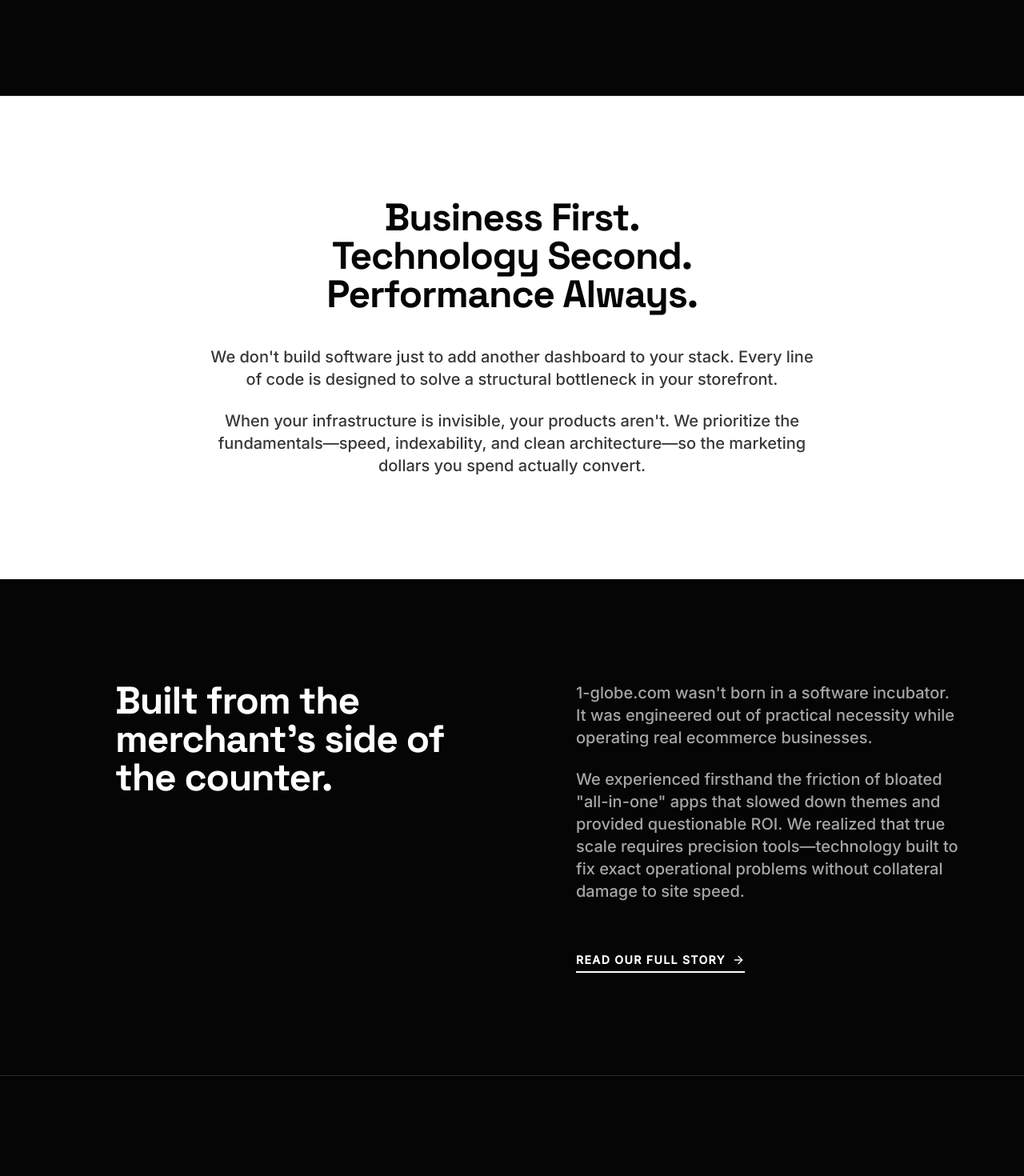
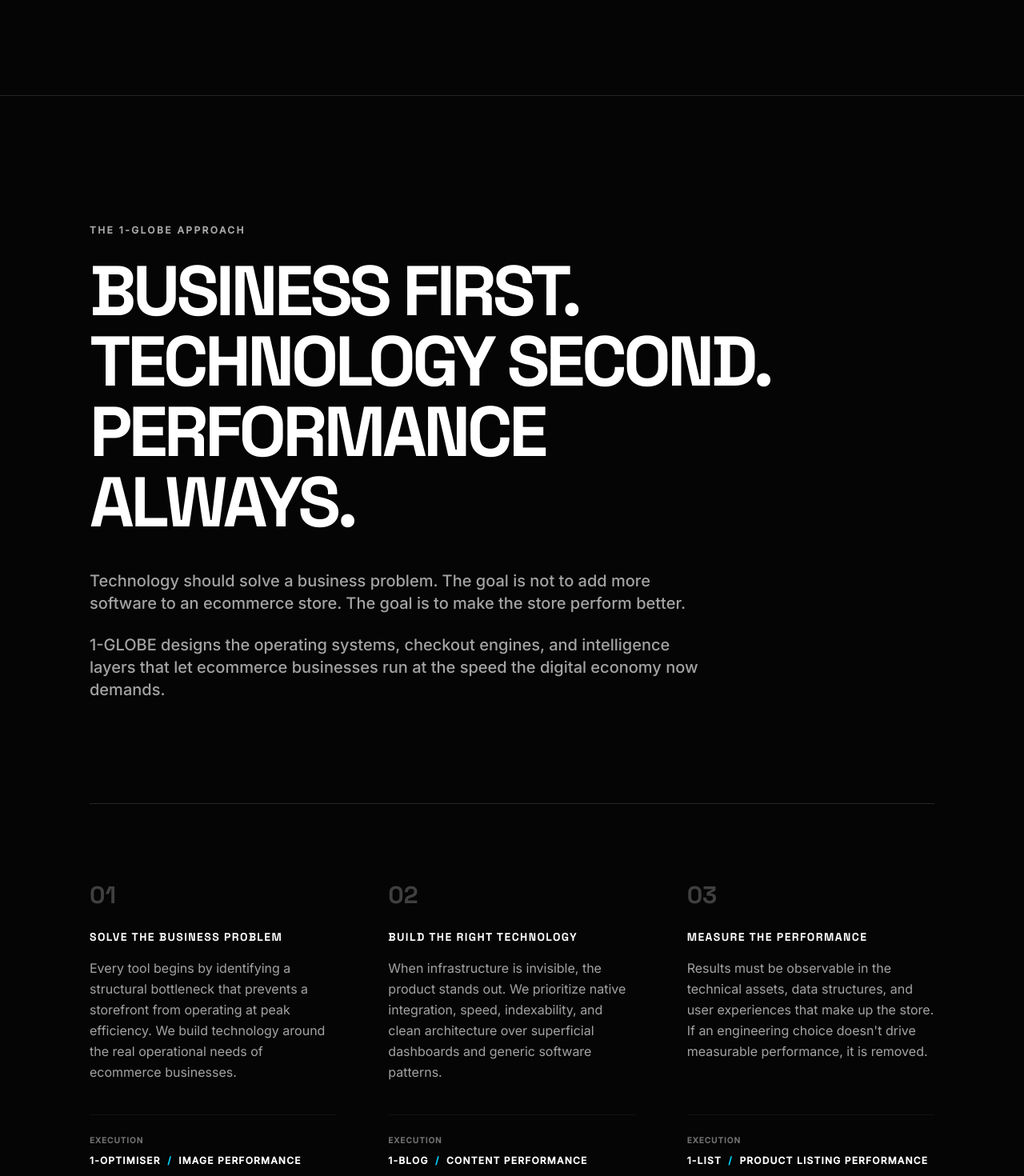
Before and after one commit to shailpoonia/1-globe-next, a Next.js app: page / in a window 1280 px wide. Shown: the part 9340-10810 px from the top of the page at 80% size. Built offline with nearby package versions, Linux system fonts and the light colour scheme.

Commit message:
feat: establish 1-globe brand philosophy

```diff
--- a/src/components/home/BrandPhilosophy.tsx
+++ b/src/components/home/BrandPhilosophy.tsx
@@ -1,24 +1,84 @@
 import React from 'react'
-import { Section } from '@/components/shared/Section'
 
 export const BrandPhilosophy: React.FC = () => {
   return (
-    <Section className="section-spacing bg-foreground text-background">
-      <div className="max-w-4xl mx-auto px-6 sm:px-8 lg:px-12 text-center">
-        <h2 className="text-section-title !text-background mb-10">
-          Business First.<br />
-          Technology Second.<br />
-          Performance Always.
-        </h2>
-        <div className="text-lead !text-background/80 max-w-3xl mx-auto space-y-6">
-          <p>
-            We don't build software just to add another dashboard to your stack. Every line of code is designed to solve a structural bottleneck in your storefront.
-          </p>
-          <p>
-            When your infrastructure is invisible, your products aren't. We prioritize the fundamentals—speed, indexability, and clean architecture—so the marketing dollars you spend actually convert.
-          </p>
+    <section id="brand-philosophy" className="bg-background py-24 md:py-32 lg:py-40 border-b border-border">
+      <div className="max-w-content mx-auto px-6 sm:px-8 lg:px-12">
+
+        {/* Core Manifesto */}
+        <div className="max-w-4xl mb-24 md:mb-32">
+          <span className="text-xs font-bold uppercase tracking-[0.2em] text-muted-foreground block mb-6">
+            THE 1-GLOBE APPROACH
+          </span>
+          <h2 className="font-heading font-bold text-5xl sm:text-6xl md:text-7xl lg:text-[5.5rem] tracking-tighter leading-[0.95] text-foreground uppercase mb-10">
+            BUSINESS FIRST.<br />
+            TECHNOLOGY SECOND.<br />
+            PERFORMANCE ALWAYS.
+          </h2>
+          <div className="text-lg md:text-xl text-neutral-400 font-medium leading-relaxed max-w-3xl space-y-6">
+            <p>
+              Technology should solve a business problem. The goal is not to add more software to an ecommerce store. The goal is to make the store perform better.
+            </p>
+            <p>
+              1-GLOBE designs the operating systems, checkout engines, and intelligence layers that let ecommerce businesses run at the speed the digital economy now demands.
+            </p>
+          </div>
         </div>
+
+        {/* Editorial Principles */}
+        <div className="grid grid-cols-1 md:grid-cols-3 gap-12 lg:gap-16 border-t border-border pt-16 lg:pt-24">
+
+          {/* Principle 1 */}
+          <div className="flex flex-col group">
+            <span className="font-heading text-3xl font-bold text-neutral-700 group-hover:text-primary transition-colors mb-6 block">01</span>
+            <h3 className="text-sm font-bold uppercase tracking-widest text-foreground mb-4">
+              SOLVE THE BUSINESS PROBLEM
+            </h3>
+            <p className="text-neutral-400 leading-relaxed mb-10">
+              Every tool begins by identifying a structural bottleneck that prevents a storefront from operating at peak efficiency. We build technology around the real operational needs of ecommerce businesses.
+            </p>
+            {/* Connection to products */}
+            <div className="mt-auto pt-6 border-t border-white/5">
+              <span className="text-[10px] font-bold uppercase tracking-widest text-neutral-500 block mb-1">Execution</span>
+              <span className="text-xs font-bold text-foreground uppercase tracking-widest">1-OPTIMISER <span className="text-primary px-1">/</span> IMAGE PERFORMANCE</span>
+            </div>
+          </div>
+
+          {/* Principle 2 */}
+          <div className="flex flex-col group">
+            <span className="font-heading text-3xl font-bold text-neutral-700 group-hover:text-primary transition-colors mb-6 block">02</span>
+            <h3 className="text-sm font-bold uppercase tracking-widest text-foreground mb-4">
+              BUILD THE RIGHT TECHNOLOGY
+            </h3>
+            <p className="text-neutral-400 leading-relaxed mb-10">
+              When infrastructure is invisible, the product stands out. We prioritize native integration, speed, indexability, and clean architecture over superficial dashboards and generic software patterns.
+            </p>
+            {/* Connection to products */}
+            <div className="mt-auto pt-6 border-t border-white/5">
+              <span className="text-[10px] font-bold uppercase tracking-widest text-neutral-500 block mb-1">Execution</span>
+              <span className="text-xs font-bold text-foreground uppercase tracking-widest">1-BLOG <span className="text-primary px-1">/</span> CONTENT PERFORMANCE</span>
+            </div>
+          </div>
+
+          {/* Principle 3 */}
+          <div className="flex flex-col group">
+            <span className="font-heading text-3xl font-bold text-neutral-700 group-hover:text-primary transition-colors mb-6 block">03</span>
+            <h3 className="text-sm font-bold uppercase tracking-widest text-foreground mb-4">
+              MEASURE THE PERFORMANCE
+            </h3>
+            <p className="text-neutral-400 leading-relaxed mb-10">
+              Results must be observable in the technical assets, data structures, and user experiences that make up the store. If an engineering choice doesn't drive measurable performance, it is removed.
+            </p>
+            {/* Connection to products */}
+            <div className="mt-auto pt-6 border-t border-white/5">
+              <span className="text-[10px] font-bold uppercase tracking-widest text-neutral-500 block mb-1">Execution</span>
+              <span className="text-xs font-bold text-foreground uppercase tracking-widest">1-LIST <span className="text-primary px-1">/</span> PRODUCT LISTING PERFORMANCE</span>
+            </div>
+          </div>
+
+        </div>
+
       </div>
-    </Section>
+    </section>
   )
 }
```
